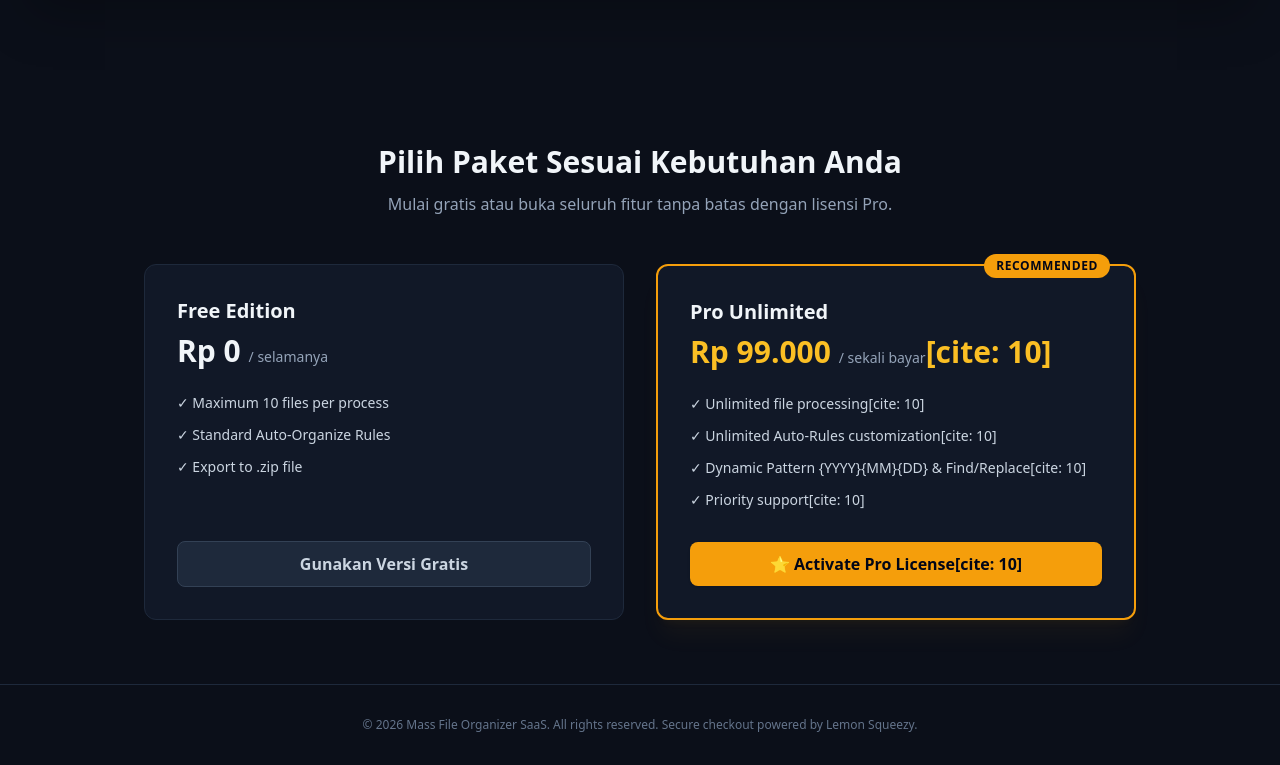
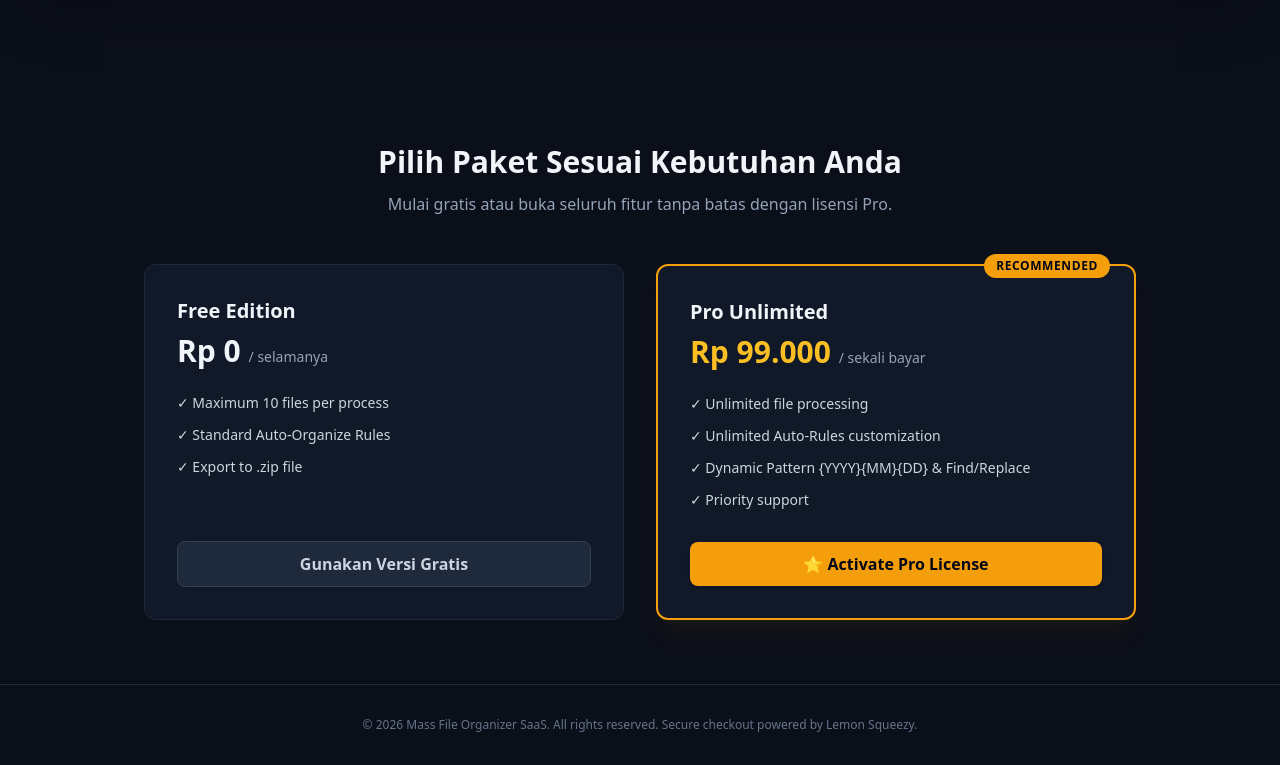
Before and after one commit to 24suryo/mass-file-organizer, a plain HTML site: page index.html in a window 1280 px wide. Shown: the part 1023-1788 px from the top of the page. Drawn offline with nearby package versions, Linux system fonts and the light colour scheme.

Commit message:
Clean up citation tags from price section

```diff
--- a/index.html
+++ b/index.html
@@ -150,16 +150,16 @@
                 <div class="absolute -top-3 right-6 bg-amber-500 text-slate-950 text-xs font-bold px-3 py-1 rounded-full uppercase tracking-wider">Recommended</div>
                 <div>
                     <h3 class="text-xl font-bold mb-2">Pro Unlimited</h3>
-                    <div class="text-3xl font-black mb-6 text-amber-400">Rp 99.000 <span class="text-sm font-normal text-slate-400">/ sekali bayar</span>[cite: 10]</div>
+                    <div class="text-3xl font-black mb-6 text-amber-400">Rp 99.000 <span class="text-sm font-normal text-slate-400">/ sekali bayar</span></div>
                     <ul class="space-y-3 text-sm text-slate-300 mb-8">
-                        <li class="flex items-center">✓ Unlimited file processing[cite: 10]</li>
-                        <li class="flex items-center">✓ Unlimited Auto-Rules customization[cite: 10]</li>
-                        <li class="flex items-center">✓ Dynamic Pattern {YYYY}{MM}{DD} & Find/Replace[cite: 10]</li>
-                        <li class="flex items-center">✓ Priority support[cite: 10]</li>
+                        <li class="flex items-center">✓ Unlimited file processing</li>
+                        <li class="flex items-center">✓ Unlimited Auto-Rules customization</li>
+                        <li class="flex items-center">✓ Dynamic Pattern {YYYY}{MM}{DD} & Find/Replace</li>
+                        <li class="flex items-center">✓ Priority support</li>
                     </ul>
                 </div>
                 <a href="https://mass-file-organizer.lemonsqueezy.com/checkout/buy/d69c38a9-49f1-4e3c-a442-2d62ebcc8031" target="_blank" class="w-full bg-amber-500 hover:bg-amber-600 text-slate-950 font-bold py-2.5 rounded-lg transition text-center shadow">
-                    ⭐ Activate Pro License[cite: 10]
+                    ⭐ Activate Pro License
                 </a>
             </div>
         </div>
```
